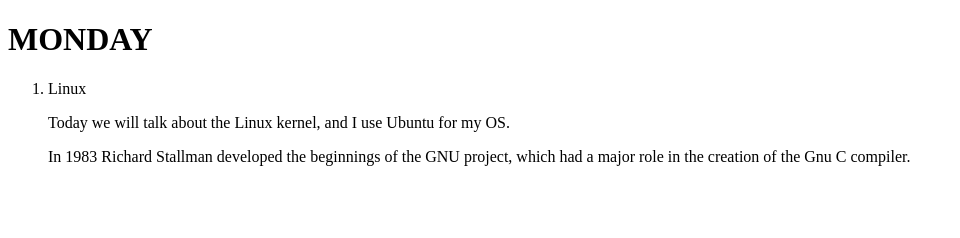
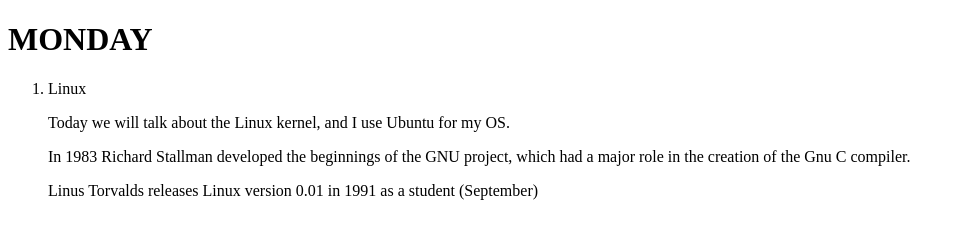
Before and after one commit to varEnigmatic/Monday, a plain HTML site: page Monday/index.html in a window 1280 px wide. Shown: the whole page, without its empty margins (0-960 px from the left). Drawn offline with Linux system fonts and the light colour scheme.

Commit message:
Linus
The birth of Linux

```diff
--- a/Monday/index.html
+++ b/Monday/index.html
@@ -9,6 +9,7 @@
 		<li>Linux</li>
 		<p>Today we will talk about the Linux kernel, and I use Ubuntu for my OS.</p>
 		<p>In 1983 Richard Stallman developed the beginnings of the GNU project, which had a major role in the creation of the Gnu C compiler.</p>
+		<p>Linus Torvalds releases Linux version 0.01 in 1991 as a student (September)</p>
 	</ol>
 </body>
 </html>
```
